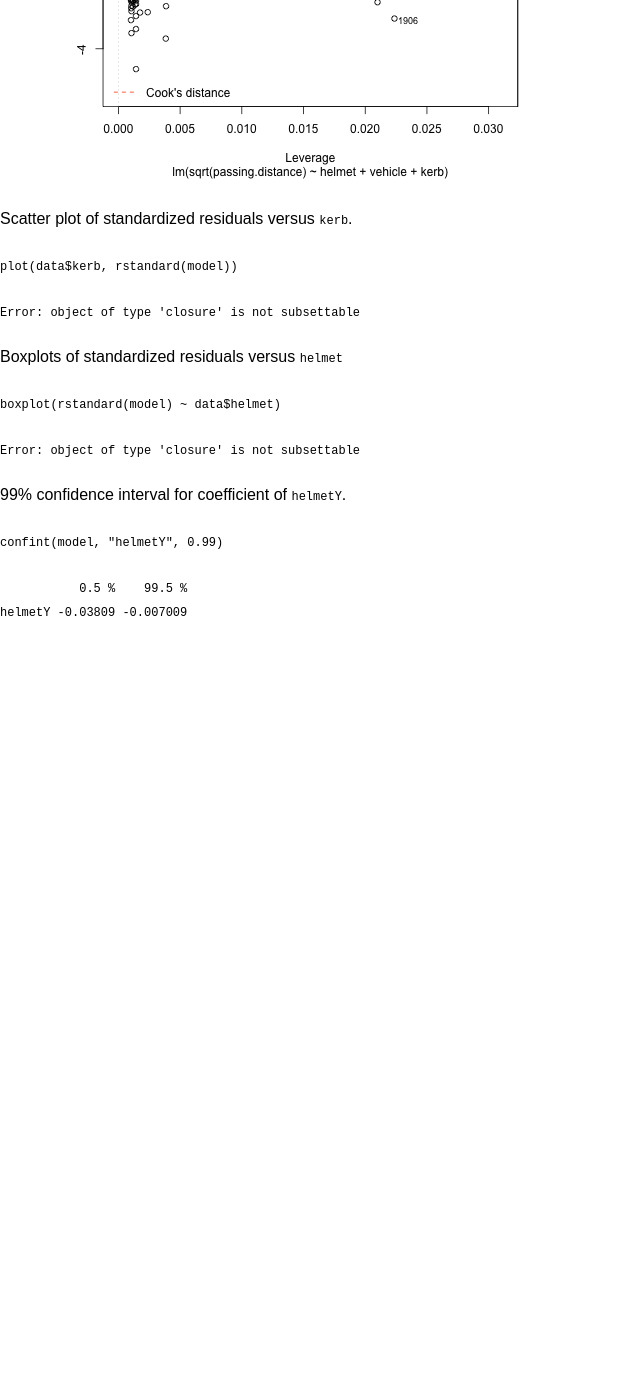
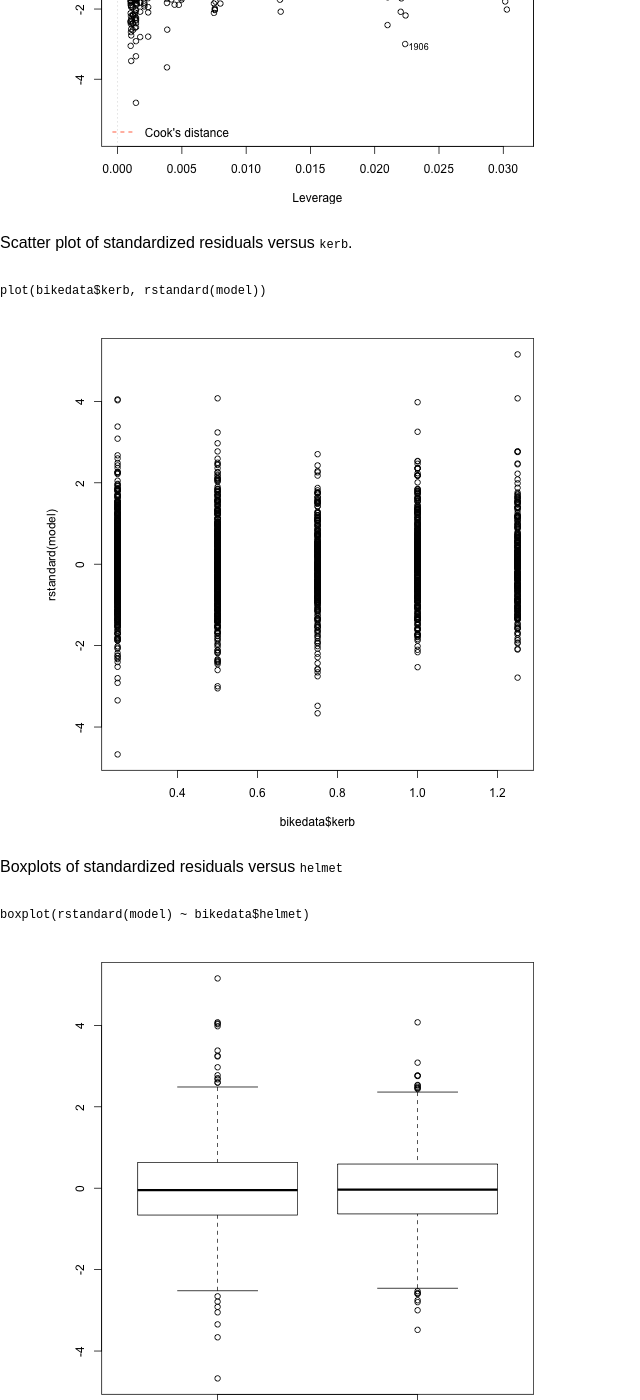
Before and after one commit to patperry/patperry.github.com, a Jekyll site: the page built from course/honors/regression/index.md, in a window 1280 px wide and 1400 px high, scrolled down 2950 px. Shown: the whole window, without its empty margins (0-640 px from the left). Built offline with Jekyll 4.4.1, drawn with Linux system fonts in a browser that asks for light colours; before the commit the page ends 3596 px from its top, so only the background shows below that.

Commit message:
Fix regression notes

```diff
--- a/course/honors/regression/index.md
+++ b/course/honors/regression/index.md
@@ -12,8 +12,8 @@ Fit a linear regression model with response variable
 and `kerb`.  This includes an intercept by default.
 
 <pre><code class="prettyprint">bikedata &lt;- read.csv(&quot;bikedata.csv&quot;)
-model &lt;- lm(sqrt(passing.distance) ~ helmet + vehicle + kerb, data = bikedata)</code></pre>
-
+model &lt;- lm(sqrt(passing.distance) ~ helmet + vehicle + kerb,
+            data = bikedata)</code></pre>
 
 
 Get the coefficient estimates, their standard errors, t statistics,
@@ -51,33 +51,23 @@ Multiple R-squared:  0.0906,	Adjusted R-squared:  0.0875
 F-statistic: 29.2 on 8 and 2346 DF,  p-value: &lt;2e-16
 </samp></pre>
 
-
 Check regression assumptions with diagnostic plots.
 
 <pre><code class="prettyprint">plot(model)</code></pre>
 
 <figure class="rimage default"><img src="figure/unnamed-chunk-31.png" title="plot of chunk unnamed-chunk-3" alt="plot of chunk unnamed-chunk-3" class="plot" /></figure><figure class="rimage default"><img src="figure/unnamed-chunk-32.png" title="plot of chunk unnamed-chunk-3" alt="plot of chunk unnamed-chunk-3" class="plot" /></figure><figure class="rimage default"><img src="figure/unnamed-chunk-33.png" title="plot of chunk unnamed-chunk-3" alt="plot of chunk unnamed-chunk-3" class="plot" /></figure><figure class="rimage default"><img src="figure/unnamed-chunk-34.png" title="plot of chunk unnamed-chunk-3" alt="plot of chunk unnamed-chunk-3" class="plot" /></figure>
 
-
 Scatter plot of standardized residuals versus `kerb`.
 
-<pre><code class="prettyprint">plot(data$kerb, rstandard(model))</code></pre>
+<pre><code class="prettyprint">plot(bikedata$kerb, rstandard(model))</code></pre>
 
-
-
-<pre><samp>Error: object of type 'closure' is not subsettable
-</samp></pre>
-
+<figure class="rimage default"><img src="figure/unnamed-chunk-4.png" title="plot of chunk unnamed-chunk-4" alt="plot of chunk unnamed-chunk-4" class="plot" /></figure>
 
 Boxplots of standardized residuals versus `helmet`
 
-<pre><code class="prettyprint">boxplot(rstandard(model) ~ data$helmet)</code></pre>
+<pre><code class="prettyprint">boxplot(rstandard(model) ~ bikedata$helmet)</code></pre>
 
-
-
-<pre><samp>Error: object of type 'closure' is not subsettable
-</samp></pre>
-
+<figure class="rimage default"><img src="figure/unnamed-chunk-5.png" title="plot of chunk unnamed-chunk-5" alt="plot of chunk unnamed-chunk-5" class="plot" /></figure>
 
 99% confidence interval for coefficient of `helmetY`.
 
```
Also changed, not shown: course/honors/regression/figure/unnamed-chunk-31.png, course/honors/regression/figure/unnamed-chunk-32.png, course/honors/regression/figure/unnamed-chunk-33.png, course/honors/regression/figure/unnamed-chunk-34.png, course/honors/regression/figure/unnamed-chunk-4.png (added), course/honors/regression/figure/unnamed-chunk-5.png (added).
